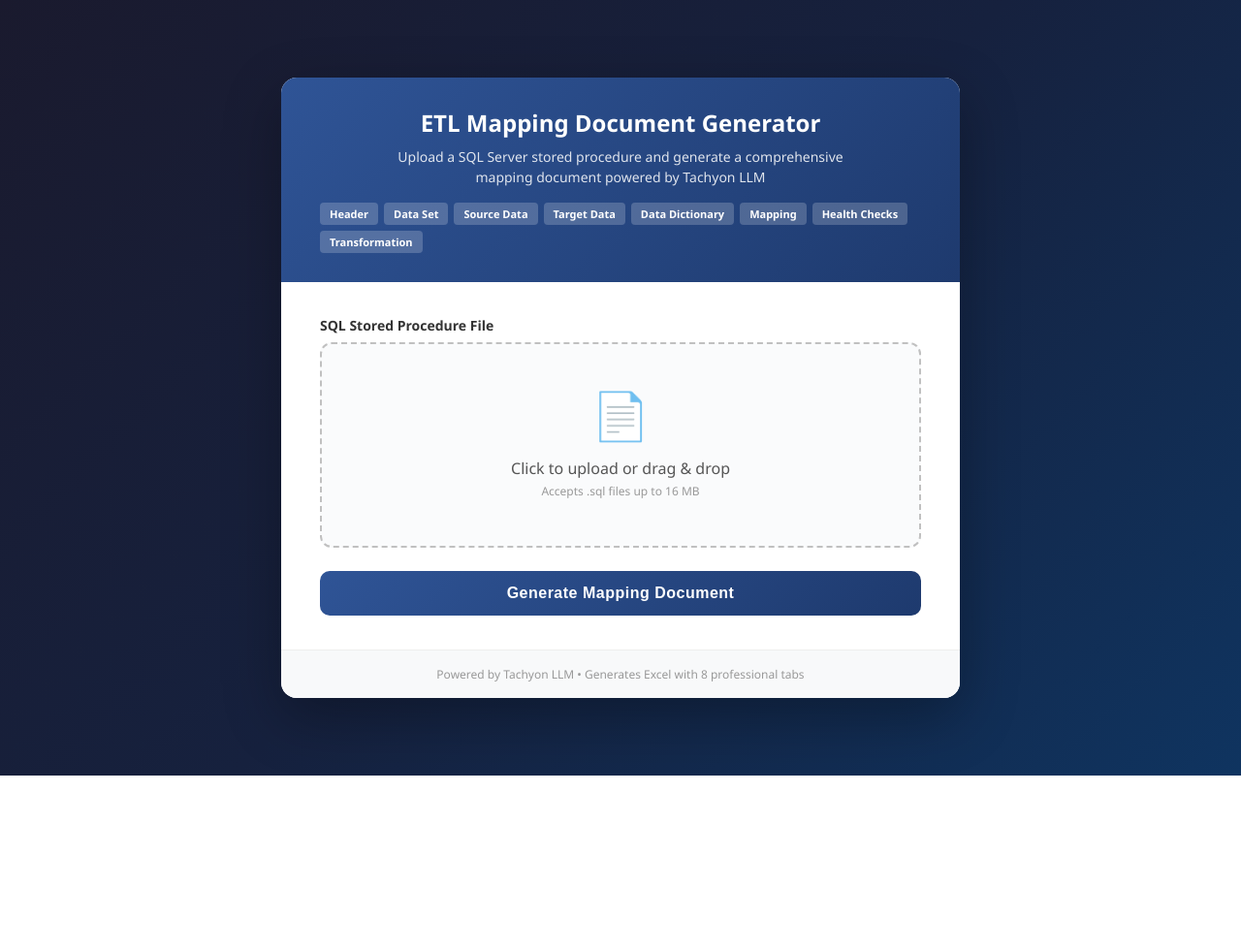
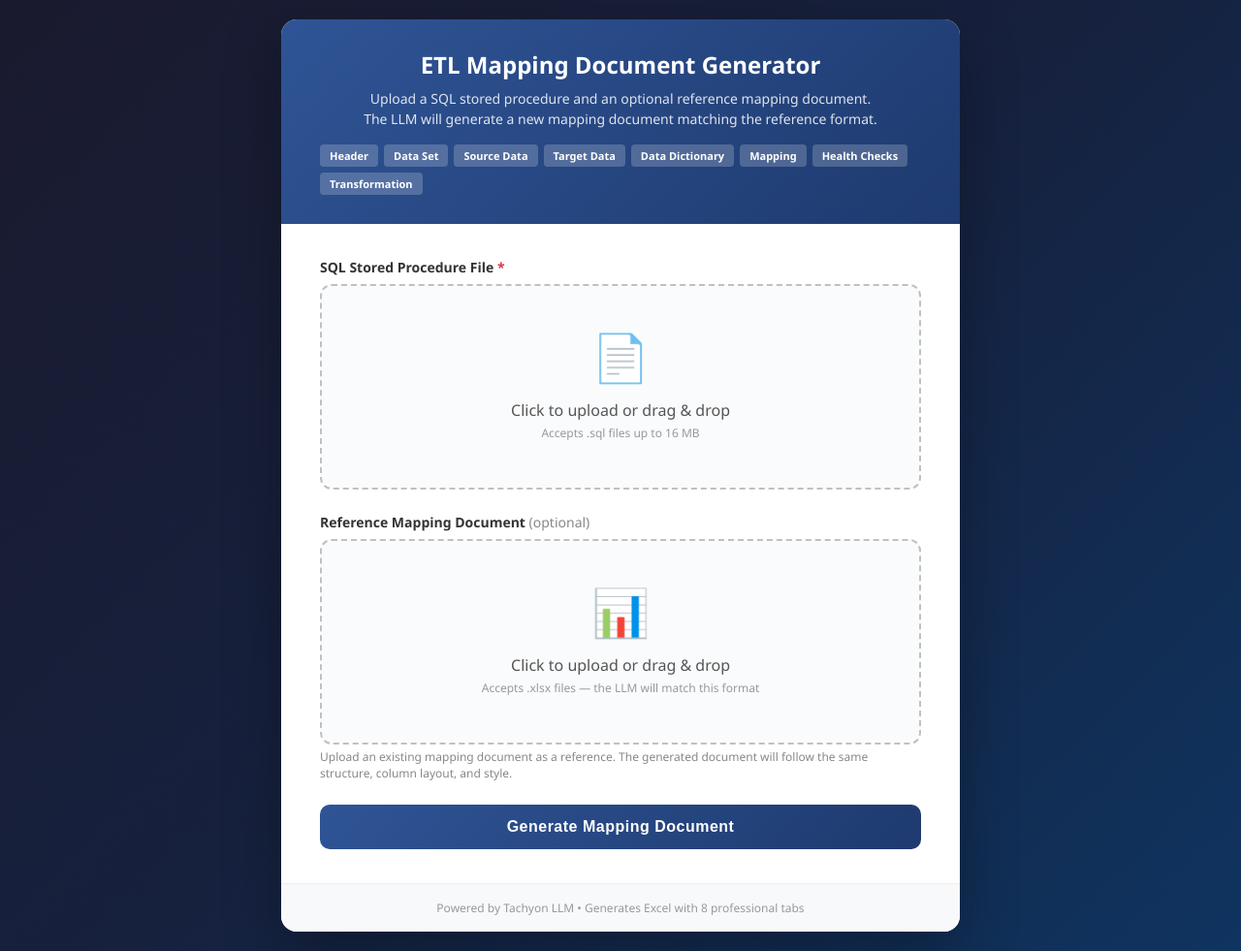
Before and after one commit to gowdaraghuram13-gif/R_POC, a Flask app: page / in a window 1280 px wide. Shown: the whole page at 97% size. Before the commit the page ends 800 px from the top, so only its background shows below. Run offline with Flask 3, Linux system fonts and the light colour scheme.

Commit message:
Add reference mapping document upload support
- Added second upload area in UI for optional reference Excel file
- Added read_reference_excel() to extract Excel content as text for LLM prompt
- Updated call_tachyon() to accept optional reference_content parameter
- Updated prompt_template.txt with reference document section
- Updated app.py /generate endpoint to handle ref_file upload
- Added --reference CLI argument for command-line usage
- Reference content is injected into LLM prompt so output matches reference format

Co-Authored-By: Raghuram Gowda <gowdaraghuram13@gmail.com>

```diff
--- a/app.py
+++ b/app.py
@@ -15,7 +15,7 @@ import tempfile
 from dotenv import load_dotenv
 from flask import Flask, render_template, request, send_file, jsonify
 
-from generate_mapping_doc import call_tachyon, build_excel, read_file, DEFAULT_PROMPT_FILE
+from generate_mapping_doc import call_tachyon, build_excel, read_file, read_reference_excel, DEFAULT_PROMPT_FILE
 
 # Load .env file from the project root
 load_dotenv(os.path.join(os.path.dirname(os.path.abspath(__file__)), ".env"))
@@ -56,6 +56,24 @@ def generate():
     # Read SQL content
     sql_content = sql_file.read().decode("utf-8")
 
+    # Read optional reference mapping document
+    reference_content = None
+    if "ref_file" in request.files:
+        ref_file = request.files["ref_file"]
+        if ref_file.filename and ref_file.filename != "":
+            if not ref_file.filename.lower().endswith((".xlsx", ".xls")):
+                return jsonify({"error": "Reference file must be an Excel file (.xlsx or .xls)."}), 400
+            # Save to a temp file so openpyxl can read it
+            with tempfile.NamedTemporaryFile(suffix=".xlsx", delete=False) as ref_tmp:
+                ref_tmp_path = ref_tmp.name
+                ref_file.save(ref_tmp_path)
+            try:
+                reference_content = read_reference_excel(ref_tmp_path)
+            except Exception as e:
+                return jsonify({"error": f"Failed to read reference document: {e}"}), 400
+            finally:
+                os.unlink(ref_tmp_path)
+
     # Read prompt template
     prompt_path = request.form.get("prompt_path", "").strip()
     if not prompt_path:
@@ -68,7 +86,7 @@ def generate():
 
     try:
         # Call Tachyon LLM
-        llm_response = call_tachyon(prompt_template, sql_content)
+        llm_response = call_tachyon(prompt_template, sql_content, reference_content=reference_content)
 
         # Build Excel in a temp file
         proc_name = os.path.splitext(sql_file.filename)[0]
--- a/generate_mapping_doc.py
+++ b/generate_mapping_doc.py
@@ -121,7 +121,33 @@ def read_file(filepath):
         return f.read()
 
 
-def call_tachyon(prompt, sql_content):
+def read_reference_excel(filepath):
+    """Read a reference mapping document (Excel) and return a text summary
+    that can be included in the LLM prompt so it understands the desired
+    structure, column layout, and content style."""
+    wb = openpyxl.load_workbook(filepath, read_only=True, data_only=True)
+    parts = []
+    for sheet_name in wb.sheetnames:
+        ws = wb[sheet_name]
+        rows = list(ws.iter_rows(values_only=True))
+        if not rows:
+            parts.append(f"### Sheet: {sheet_name}\n(empty)")
+            continue
+        # First row is header
+        headers = [str(c) if c is not None else "" for c in rows[0]]
+        lines = [f"### Sheet: {sheet_name}", "| " + " | ".join(headers) + " |"]
+        lines.append("| " + " | ".join(["---"] * len(headers)) + " |")
+        for row in rows[1:]:
+            cells = [str(c).replace("\n", " ").replace("|", "/") if c is not None else "" for c in row]
+            # Truncate very long cell values to keep prompt manageable
+            cells = [c[:200] if len(c) > 200 else c for c in cells]
+            lines.append("| " + " | ".join(cells) + " |")
+        parts.append("\n".join(lines))
+    wb.close()
+    return "\n\n".join(parts)
+
+
+def call_tachyon(prompt, sql_content, reference_content=None):
     """Call the Tachyon LLM API and return parsed JSON response."""
     session = os.environ.get("TACHYON_SESSION")
     user_id = os.environ.get("TACHYON_USER_ID")
@@ -139,6 +165,14 @@ def call_tachyon(prompt, sql_content):
         sys.exit(1)
 
     full_prompt = prompt.replace("{sql_content}", sql_content)
+
+    # Inject reference document content into prompt if provided
+    if reference_content:
+        full_prompt = full_prompt.replace("{reference_content}", reference_content)
+    else:
+        # Remove the reference section placeholder if no reference provided
+        full_prompt = full_prompt.replace("{reference_content}", "No reference document provided. Use the default structure described above.")
+
     system_message = "You are a data engineering expert. You respond only with valid JSON."
 
     print(f"Calling Tachyon LLM API: {llm_url}")
@@ -291,6 +325,7 @@ def main():
     parser.add_argument("sql_file", help="Path to the SQL stored procedure file to analyze.")
     parser.add_argument("--prompt", default=DEFAULT_PROMPT_FILE, help="Path to the prompt template file.")
     parser.add_argument("--output", default=None, help="Output Excel file path.")
+    parser.add_argument("--reference", default=None, help="Path to a reference mapping document (.xlsx) to match.")
     args = parser.parse_args()
 
     if not os.path.isfile(args.sql_file):
@@ -298,6 +333,9 @@ def main():
         sys.exit(1)
     if not os.path.isfile(args.prompt):
         print(f"ERROR: Prompt template file not found: {args.prompt}")
+        sys.exit(1)
+    if args.reference and not os.path.isfile(args.reference):
+        print(f"ERROR: Reference document not found: {args.reference}")
         sys.exit(1)
 
     if args.output:
@@ -311,7 +349,12 @@ def main():
     print(f"Reading prompt template: {args.prompt}")
     prompt_template = read_file(args.prompt)
 
-    llm_response = call_tachyon(prompt_template, sql_content)
+    reference_content = None
+    if args.reference:
+        print(f"Reading reference document: {args.reference}")
+        reference_content = read_reference_excel(args.reference)
+
+    llm_response = call_tachyon(prompt_template, sql_content, reference_content=reference_content)
 
     json_output_path = output_path.replace(".xlsx", "_llm_response.json")
     with open(json_output_path, "w", encoding="utf-8") as f:
--- a/prompt_template.txt
+++ b/prompt_template.txt
@@ -37,3 +37,9 @@ Here is the stored procedure to analyze:
 ---BEGIN SQL---
 {sql_content}
 ---END SQL---
+
+---BEGIN REFERENCE MAPPING DOCUMENT---
+The following is a reference mapping document. If a real reference document is provided below, you MUST follow its exact structure, tab layout, column names, and content style. Your output JSON should produce a mapping document that looks like the reference but with data extracted from the SQL stored procedure above.
+
+{reference_content}
+---END REFERENCE MAPPING DOCUMENT---
--- a/templates/index.html
+++ b/templates/index.html
@@ -81,7 +81,7 @@
     <div class="container">
         <div class="header">
             <h1>ETL Mapping Document Generator</h1>
-            <p>Upload a SQL Server stored procedure and generate a comprehensive<br>mapping document powered by Tachyon LLM</p>
+            <p>Upload a SQL stored procedure and an optional reference mapping document.<br>The LLM will generate a new mapping document matching the reference format.</p>
             <div class="tabs-preview">
                 <span class="tab-badge">Header</span>
                 <span class="tab-badge">Data Set</span>
@@ -96,7 +96,7 @@
 
         <form id="uploadForm" class="form-body" enctype="multipart/form-data">
             <div class="form-group">
-                <label>SQL Stored Procedure File</label>
+                <label>SQL Stored Procedure File <span style="color:#dc3545">*</span></label>
                 <div class="upload-area" id="uploadArea" onclick="document.getElementById('sqlFile').click()">
                     <div class="icon" id="uploadIcon">&#128196;</div>
                     <div class="text" id="uploadText">Click to upload or drag &amp; drop</div>
@@ -104,6 +104,18 @@
                     <div class="filename" id="fileName"></div>
                 </div>
                 <input type="file" id="sqlFile" name="sql_file" accept=".sql" class="file-input">
+            </div>
+
+            <div class="form-group">
+                <label>Reference Mapping Document <span style="color:#888; font-weight:normal">(optional)</span></label>
+                <div class="upload-area" id="refUploadArea" onclick="document.getElementById('refFile').click()">
+                    <div class="icon" id="refUploadIcon">&#128202;</div>
+                    <div class="text" id="refUploadText">Click to upload or drag &amp; drop</div>
+                    <div class="subtext">Accepts .xlsx files — the LLM will match this format</div>
+                    <div class="filename" id="refFileName"></div>
+                </div>
+                <input type="file" id="refFile" name="ref_file" accept=".xlsx,.xls" class="file-input">
+                <div class="hint">Upload an existing mapping document as a reference. The generated document will follow the same structure, column layout, and style.</div>
             </div>
 
             <button type="submit" class="btn-generate" id="btnGenerate">
@@ -124,38 +136,47 @@
         const uploadText = document.getElementById('uploadText');
         const uploadIcon = document.getElementById('uploadIcon');
         const fileName = document.getElementById('fileName');
+        const refUploadArea = document.getElementById('refUploadArea');
+        const refFile = document.getElementById('refFile');
+        const refUploadText = document.getElementById('refUploadText');
+        const refUploadIcon = document.getElementById('refUploadIcon');
+        const refFileName = document.getElementById('refFileName');
         const form = document.getElementById('uploadForm');
         const btn = document.getElementById('btnGenerate');
         const statusEl = document.getElementById('status');
 
-        uploadArea.addEventListener('dragover', function(e) {
+        function setupUploadArea(area, fileInput, textEl, iconEl, nameEl) {
+            area.addEventListener('dragover', function(e) {
                 e.preventDefault();
-            uploadArea.classList.add('dragover');
+                area.classList.add('dragover');
             });
-        uploadArea.addEventListener('dragleave', function() {
-            uploadArea.classList.remove('dragover');
+            area.addEventListener('dragleave', function() {
+                area.classList.remove('dragover');
             });
-        uploadArea.addEventListener('drop', function(e) {
+            area.addEventListener('drop', function(e) {
                 e.preventDefault();
-            uploadArea.classList.remove('dragover');
+                area.classList.remove('dragover');
                 if (e.dataTransfer.files.length > 0) {
-                sqlFile.files = e.dataTransfer.files;
-                updateFileDisplay(e.dataTransfer.files[0]);
+                    fileInput.files = e.dataTransfer.files;
+                    showFileSelected(area, iconEl, textEl, nameEl, e.dataTransfer.files[0]);
                 }
             });
-
-        sqlFile.addEventListener('change', function() {
-            if (sqlFile.files.length > 0) {
-                updateFileDisplay(sqlFile.files[0]);
+            fileInput.addEventListener('change', function() {
+                if (fileInput.files.length > 0) {
+                    showFileSelected(area, iconEl, textEl, nameEl, fileInput.files[0]);
                 }
             });
+        }
 
-        function updateFileDisplay(file) {
-            uploadArea.classList.add('has-file');
-            uploadIcon.innerHTML = '&#9989;';
-            uploadText.textContent = 'File selected:';
-            fileName.textContent = file.name + ' (' + (file.size / 1024).toFixed(1) + ' KB)';
+        function showFileSelected(area, iconEl, textEl, nameEl, file) {
+            area.classList.add('has-file');
+            iconEl.innerHTML = '&#9989;';
+            textEl.textContent = 'File selected:';
+            nameEl.textContent = file.name + ' (' + (file.size / 1024).toFixed(1) + ' KB)';
         }
+
+        setupUploadArea(uploadArea, sqlFile, uploadText, uploadIcon, fileName);
+        setupUploadArea(refUploadArea, refFile, refUploadText, refUploadIcon, refFileName);
 
         form.addEventListener('submit', async function(e) {
             e.preventDefault();
```
Lines whose indentation alone changed are shown as unchanged.
